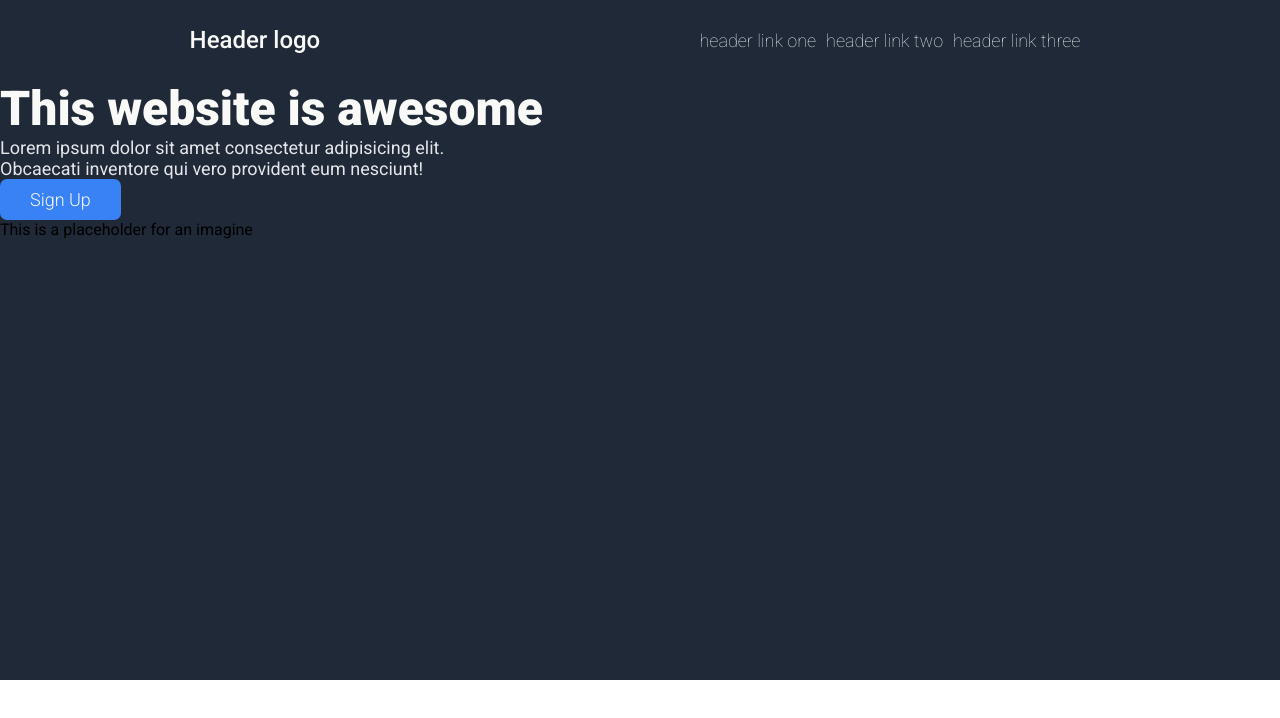
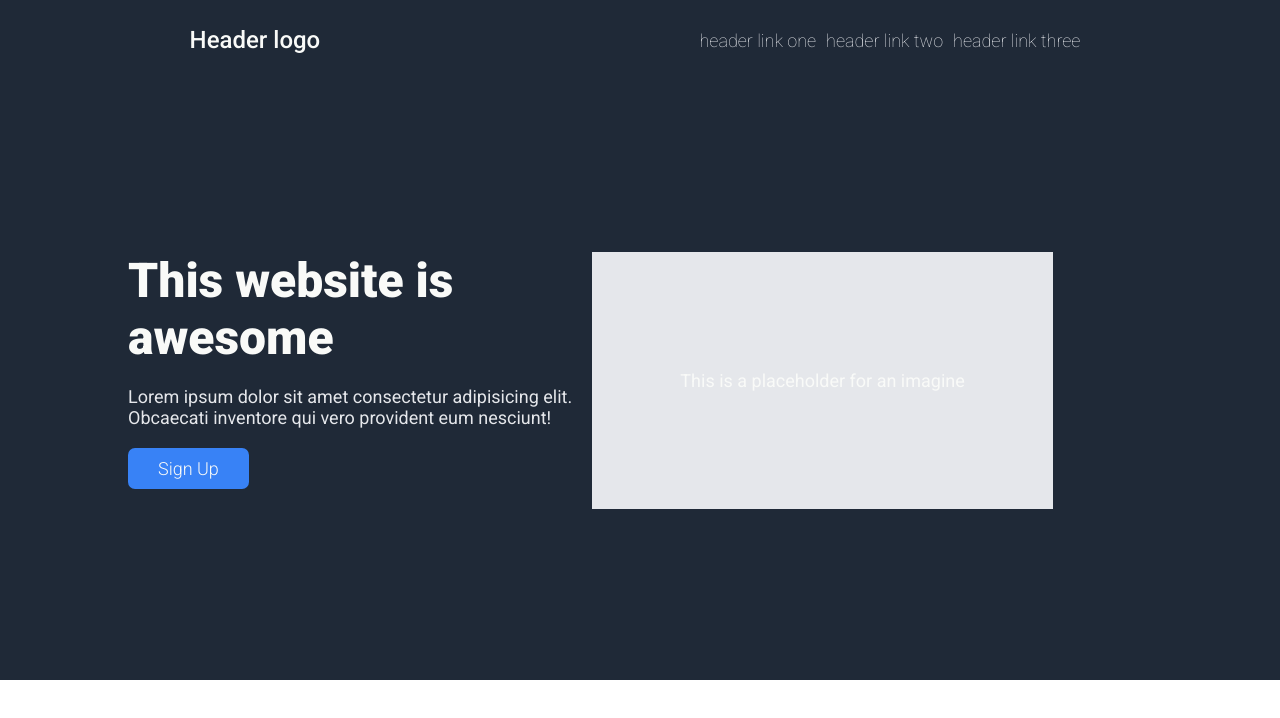
Before and after one commit to jacobs-development8/Project-Landing-Page, a plain HTML site: page index.html in a window 1280 px wide. Drawn offline with Linux system fonts and the light colour scheme.

Commit message:
complated the main hero section

```diff
--- a/index.html
+++ b/index.html
@@ -22,8 +22,10 @@
     </nav>
 
     <div class="section-cont">
+
+        <div class="section-item-cont">
             <div class="section-one-left-div">
-            <h1>This website is awesome</h1>
+                <h1>This website is<br> awesome</h1>
                 <p>Lorem ipsum dolor sit amet consectetur adipisicing elit. <br>
                     Obcaecati inventore qui vero provident eum nesciunt!
                 </p>
@@ -35,6 +37,8 @@
             </div>
         </div>
 
+    </div>
+
 
 </body>
 </html>
--- a/styles.css
+++ b/styles.css
@@ -37,17 +37,22 @@ nav li {
     width: 100%;
     min-height: 75vh;
     background-color: #1F2937;
+    display: flex;
+    justify-content: center;
+    align-items:center;
 }
 
 .section-cont h1 {
     font-size: 48px;
     color: #F9FAF8;
     font-weight: 900;
+    margin-bottom: 20px;
 }
 
 .section-cont p {
     font-size: 18px;
     color: #E5E7EB;
+    margin-bottom: 20px;
 }
 
 .section-cont button {
@@ -58,4 +63,27 @@ nav li {
     padding: 10px 30px;
     border: none;
     border-radius: 7px;
+    margin-bottom: 20px;
 }
+
+.section-item-cont {
+    width: 80%;
+    display: flex;
+    flex-direction: row;
+}
+
+.section-one-right-div {
+    width: 45%;
+    margin-right: 20px;
+}
+
+.section-one-right-div {
+    width: 45%;
+    display: flex;
+    background-color: #E5E7EB;
+    justify-content: center;
+    align-items: center;
+    color: #F9FAF8;
+    font-size: 18px;
+    margin-left: 20px;
+}
```
Lines whose indentation alone changed are shown as unchanged.
